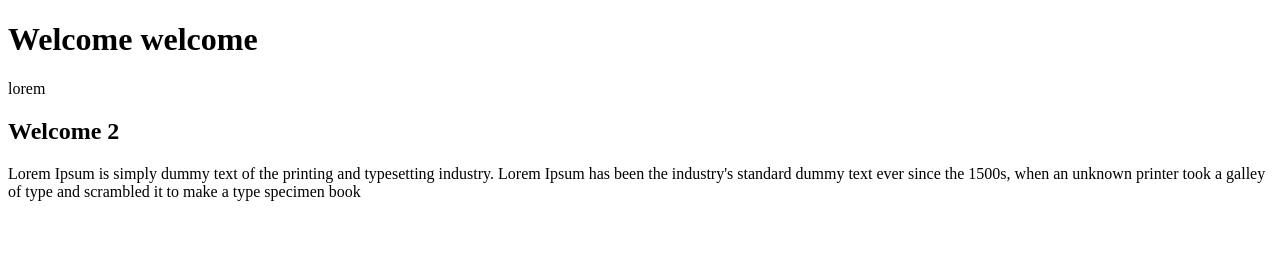
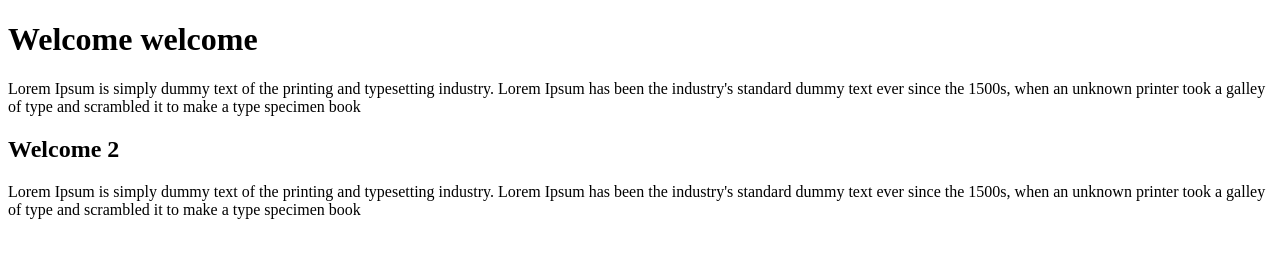
Before and after one commit to more2see/b-learning-git, a plain HTML site: page index.html in a window 1280 px wide. Drawn offline with nearby package versions, Linux system fonts and the light colour scheme; files that its build step writes are made by us from their sources.

Commit message:
Change paragraph 1

```diff
--- a/index.html
+++ b/index.html
@@ -6,8 +6,8 @@
 </head>
 <body>
     <h1>Welcome welcome</h1>
-    <p>lorem</p>
+        <p>Lorem Ipsum is simply dummy text of the printing and typesetting industry. Lorem Ipsum has been the industry's standard dummy text ever since the 1500s, when an unknown printer took a galley of type and scrambled it to make a type specimen book</p>
     <h2>Welcome 2</h2>
-    <p>Lorem Ipsum is simply dummy text of the printing and typesetting industry. Lorem Ipsum has been the industry's standard dummy text ever since the 1500s, when an unknown printer took a galley of type and scrambled it to make a type specimen book</p>
+        <p>Lorem Ipsum is simply dummy text of the printing and typesetting industry. Lorem Ipsum has been the industry's standard dummy text ever since the 1500s, when an unknown printer took a galley of type and scrambled it to make a type specimen book</p>
 </body>
 </html>
```
